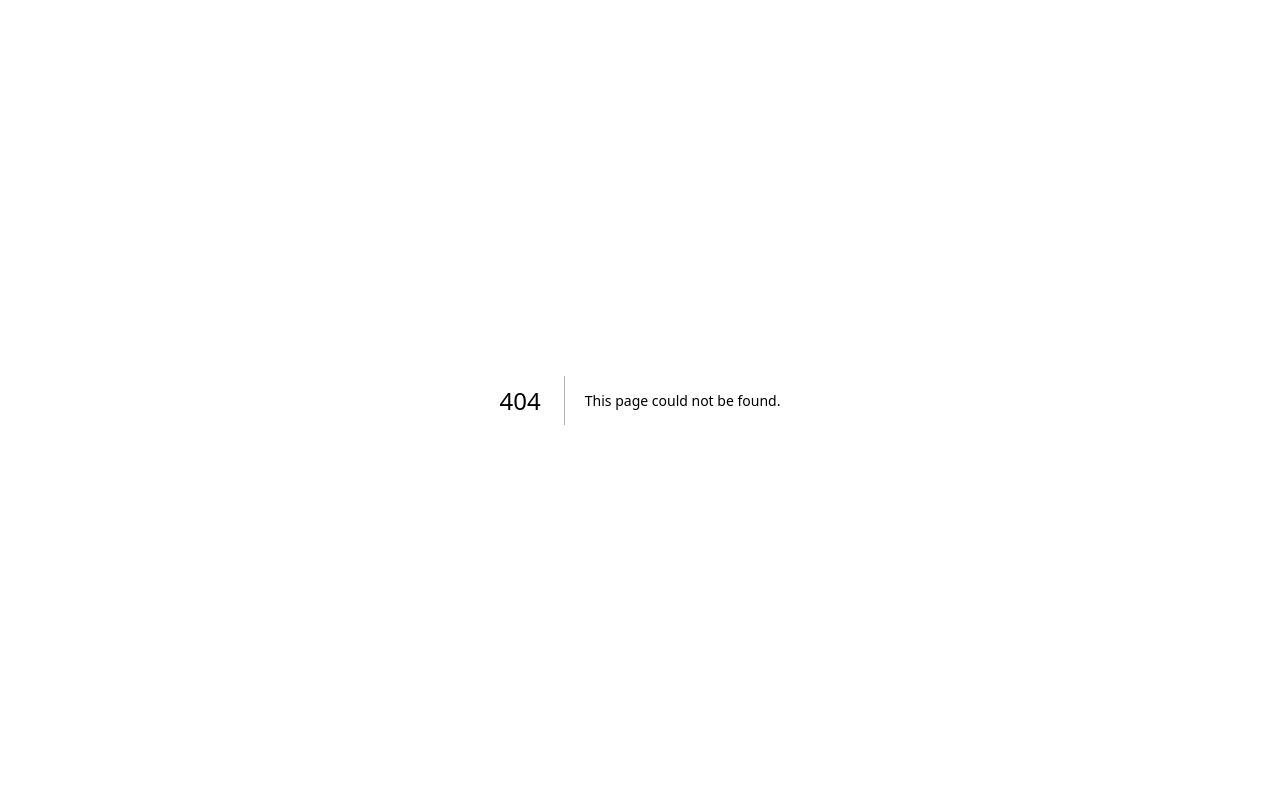
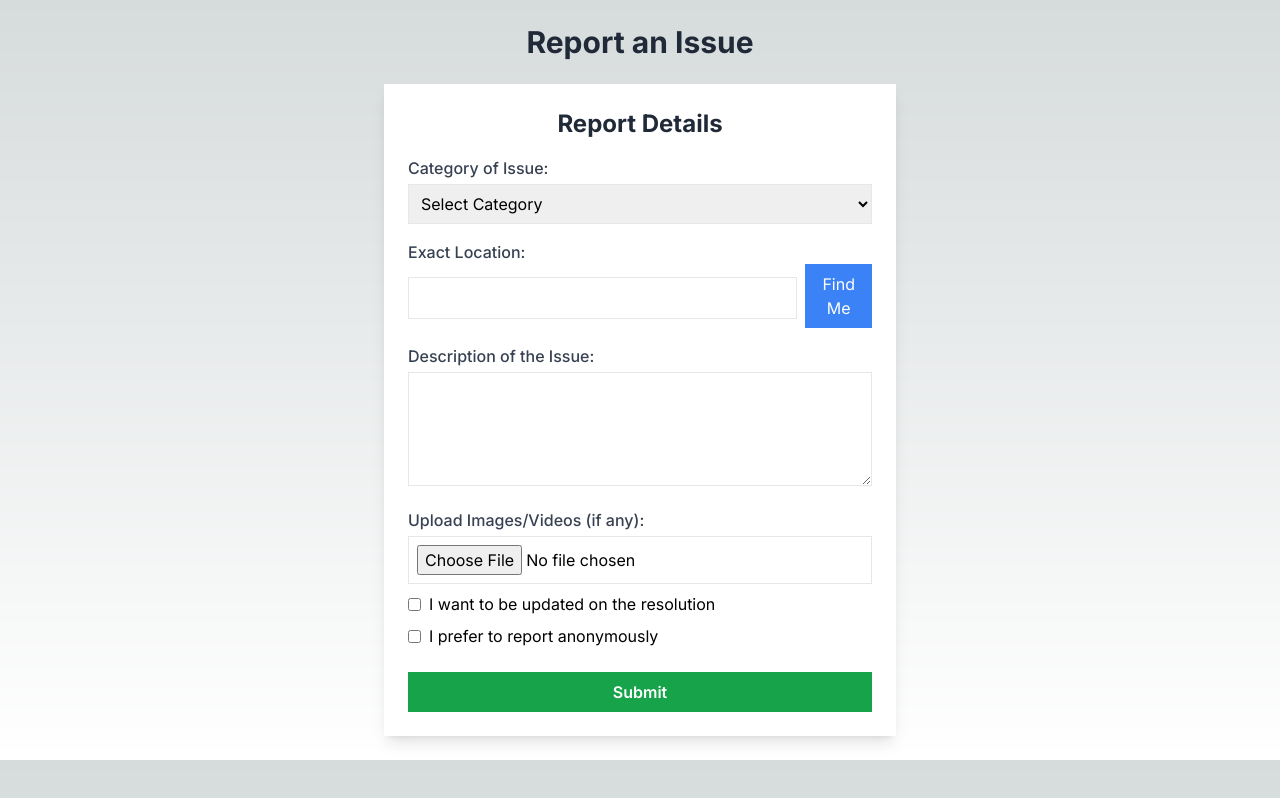
Before and after one commit to kami-sama-99/WeCare, a Next.js app: page /report-issue in a window 1280 px wide. Before the commit this address had no page. Built offline with nearby package versions, Linux system fonts and the light colour scheme; no server answers.

Commit message:
Added Form

```diff
--- a/app/components/Header.jsx
+++ b/app/components/Header.jsx
@@ -11,7 +11,7 @@ export default function Header() {
           WeCare
         </Link>
 
-        <div>
+        <div className="flex items-center">
           {/* Show Sign In & Sign Up when user is NOT logged in */}
           <SignedOut>
             <SignInButton mode="modal">
@@ -26,6 +26,11 @@ export default function Header() {
           <SignedIn>
             <UserButton afterSignOutUrl="/" />
           </SignedIn>
+
+          {/* Link to Report Issue Form */}
+          <Link href="/report-issue" className="ml-4 text-gray-600 hover:text-green-600">
+            Report Issue
+          </Link>
         </div>
       </nav>
     </header>
--- /dev/null
+++ b/app/components/ReportForm.jsx
@@ -0,0 +1,143 @@
+"use client";
+
+import { useState } from "react";
+
+export default function ReportForm() {
+  const [formData, setFormData] = useState({
+    category: "",
+    location: "",
+    dateTime: "",
+    description: "",
+    file: null,
+    action: "",
+    notify: false,
+    anonymous: false,
+  });
+
+  const handleChange = (e) => {
+    const { name, value, type, checked, files } = e.target;
+    setFormData((prev) => ({
+      ...prev,
+      [name]: type === "checkbox" ? checked : type === "file" ? files[0] : value,
+    }));
+  };
+
+  const handleSubmit = (e) => {
+    console.log("Submitted Data:", formData);
+  };
+
+  function getLocation() {
+    if (navigator.geolocation) {
+      navigator.geolocation.getCurrentPosition(showPosition);
+    } else {
+      console.log("Geolocation is not supported by this browser.");
+    }
+  }
+
+  // Function to handle success
+  function showPosition(position) {
+    const latitude = position.coords.latitude;
+    const longitude = position.coords.longitude;
+
+    console.log(`Latitude: ${latitude}, Longitude: ${longitude}`);
+
+    getRegionFromCoordinates(latitude, longitude);
+  }
+
+  function getRegionFromCoordinates(lat, lon) {
+    const apiKey = "80d4f320d6dd4908b1583ed5d80b7064";
+    const url = `https://api.opencagedata.com/geocode/v1/json?q=${lat}+${lon}&key=${apiKey}`;
+
+    fetch(url)
+      .then(response => response.json())
+      .then(data => {
+        if (data.results && data.results.length > 0) {
+          const address = data.results[0].components;
+          const location = `${address.city || ''}, ${address.state || ''}, ${address.country || ''}`;
+
+          // Update the location field in the formData state
+          setFormData((prev) => ({
+            ...prev,
+            location: location.trim() || "Location not found",
+          }));
+        } else {
+          console.log("No address found for the given coordinates.");
+        }
+      })
+      .catch(error => console.error("Error fetching reverse geocoding data:", error));
+  }
+
+  getLocation();
+
+  return (
+    <form className="max-w-lg mx-auto p-6 bg-white shadow-lg rounded-lg" onSubmit={handleSubmit}>
+      <h2 className="text-2xl font-bold text-center text-gray-800 mb-4">Report Details</h2>
+
+      <label className="block text-gray-700 font-medium">Category of Issue:</label>
+      <select
+        name="category"
+        value={formData.category}
+        onChange={handleChange}
+        required
+        className="w-full p-2 border rounded-md mt-1"
+      >
+        <option value="">Select Category</option>
+        <option value="Unclean Area">Unclean Area</option>
+        <option value="Open Manhole">Open Manhole</option>
+        <option value="Damaged Road/Pavement">Damaged Road/Pavement</option>
+        <option value="Faulty Streetlight">Faulty Streetlight</option>
+        <option value="Poor Public Transport Condition">Poor Public Transport Condition</option>
+        <option value="Other Infrastructure Issues">Other Infrastructure Issues</option>
+      </select>
+
+      <label className="block text-gray-700 font-medium mt-4">Exact Location:</label>
+      <div className="flex items-center">
+        <input
+          type="text"
+          name="location"
+          value={formData.location}
+          onChange={handleChange}
+          required
+          className="w-full p-2 border rounded-md mt-1"
+        />
+        <button
+          type="button"
+          onClick={getLocation}
+          className="ml-2 p-2 bg-blue-500 text-white rounded-md hover:bg-blue-600"
+        >
+          Find Me
+        </button>
+      </div>
+
+      <label className="block text-gray-700 font-medium mt-4">Description of the Issue:</label>
+      <textarea
+        name="description"
+        value={formData.description}
+        onChange={handleChange}
+        rows="4"
+        required
+        className="w-full p-2 border rounded-md mt-1"
+      ></textarea>
+
+      <label className="block text-gray-700 font-medium mt-4">Upload Images/Videos (if any):</label>
+      <input type="file" name="file" onChange={handleChange} accept="image/*,video/*" className="w-full p-2 border rounded-md mt-1" />
+
+      <label className="flex items-center mt-2">
+        <input type="checkbox" name="notify" checked={formData.notify} onChange={handleChange} className="mr-2" />
+        I want to be updated on the resolution
+      </label>
+
+      <label className="flex items-center mt-2">
+        <input type="checkbox" name="anonymous" checked={formData.anonymous} onChange={handleChange} className="mr-2" />
+        I prefer to report anonymously
+      </label>
+
+      <button
+        type="submit"
+        className="w-full bg-green-600 text-white font-semibold py-2 mt-6 rounded-md hover:bg-green-700 transition"
+      >
+        Submit
+      </button>
+    </form>
+  );
+}
--- /dev/null
+++ b/app/report-issue/page.js
@@ -0,0 +1,10 @@
+import Form from "../components/ReportForm";
+
+export default function ReportIssuePage() {
+  return (
+    <div className="container mx-auto p-6">
+      <h1 className="text-3xl font-bold text-center text-gray-800 mb-6">Report an Issue</h1>
+      <Form/>
+    </div>
+  );
+}
--- a/package.json
+++ b/package.json
@@ -11,6 +11,7 @@
   "dependencies": {
     "@clerk/nextjs": "^6.10.6",
     "aos": "^2.3.4",
+    "axios": "^1.7.9",
     "next": "15.1.6",
     "react": "^19.0.0",
     "react-dom": "^19.0.0",
```
Also changed, not shown: 1 other file (tests, documents, lock files or other folders).
